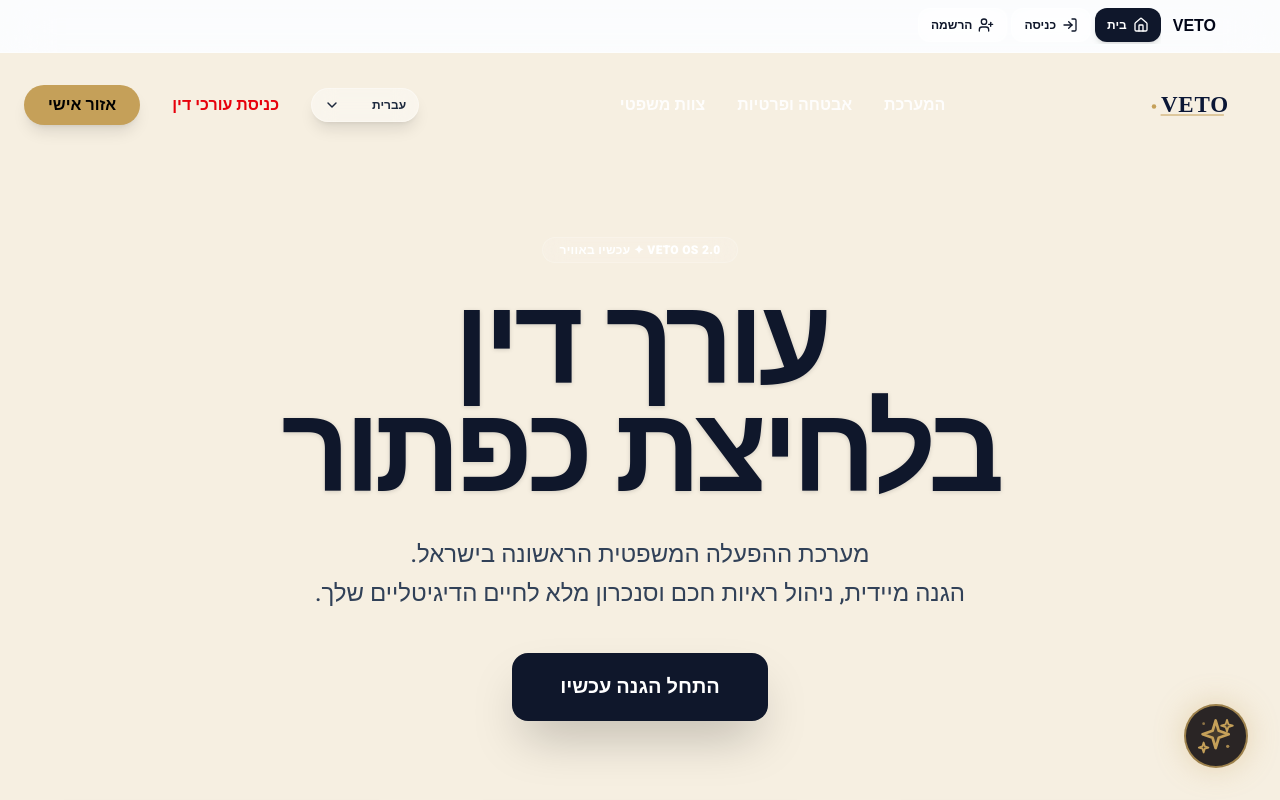
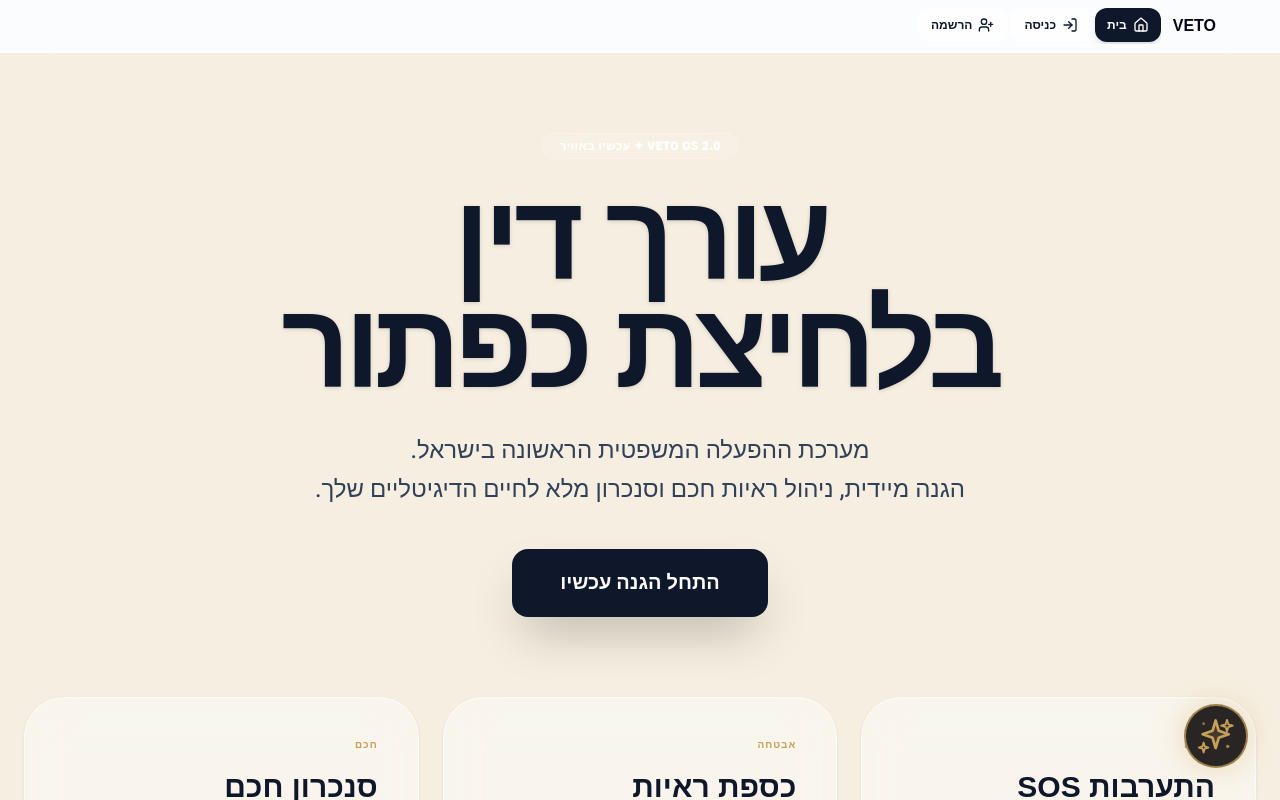
Before and after one commit to sysybu-hash/veto_app, a Next.js app in the folder web-client/: page / in a window 1280 px wide. Shown: the top 800 px of the page. Built offline with nearby package versions, Linux system fonts and the light colour scheme; a web font is replaced by a local one.

Commit message:
fix: simplify home nav and otp button state

```diff
--- a/web-client/src/app/login/page.tsx
+++ b/web-client/src/app/login/page.tsx
@@ -394,6 +394,10 @@ function LoginPageInner() {
     setMessage(null);
   };
 
+  const normalizedPhone = normalizePhoneForVeto(phone);
+  const canRequestOtp = !!normalizedPhone && !busy;
+  const canVerifyOtp = !!normalizedPhone && !!otp.trim() && !busy;
+
   return (
     <>
       <div className="flex min-h-screen w-full items-center justify-center px-4 py-12 md:px-6 md:py-16">
@@ -497,7 +501,7 @@ function LoginPageInner() {
           <div className="flex flex-wrap gap-2">
             <button
               type="button"
-              disabled={busy || !phone.trim()}
+              disabled={!canRequestOtp}
               onClick={() => void handleOtpLogin()}
               className={`px-4 py-2.5 text-sm font-semibold shadow-md ${btnPrimaryDark} disabled:opacity-50`}
             >
@@ -545,7 +549,7 @@ function LoginPageInner() {
             />
             <button
               type="button"
-              disabled={busy || !phone.trim() || !otp.trim()}
+              disabled={!canVerifyOtp}
               onClick={() => void handleVerify()}
               className="mt-1 rounded-xl bg-emerald-700 px-4 py-2.5 text-sm font-semibold text-white shadow-md transition hover:bg-emerald-600 disabled:opacity-50"
             >
--- a/web-client/src/app/page.tsx
+++ b/web-client/src/app/page.tsx
@@ -1,7 +1,6 @@
 "use client";
 
 import Link from "next/link";
-import { LanguageSwitcher } from "@/components/i18n/LanguageSwitcher";
 import { useTranslation } from "@/lib/i18n/LocaleProvider";
 
 export default function Home() {
@@ -37,42 +36,6 @@ export default function Home() {
 
   return (
     <div className="flex min-h-screen flex-col bg-[#f6efe1]">
-      <nav className="container mx-auto flex items-center justify-between px-6 py-8">
-        <img
-          src="/veto-logo.svg"
-          alt="VETO"
-          className="h-9 w-auto select-none"
-          draggable={false}
-        />
-
-        <div className="hidden items-center gap-8 font-bold text-white/90 md:flex">
-          <a href="#" className="transition-all hover:text-[#C5A059]">
-            {t("home.navSystem")}
-          </a>
-          <a href="#" className="transition-all hover:text-[#C5A059]">
-            {t("home.navSecurity")}
-          </a>
-          <a href="#" className="transition-all hover:text-[#C5A059]">
-            {t("home.navTeam")}
-          </a>
-        </div>
-        <div className="flex items-center gap-4">
-          <LanguageSwitcher className="shrink-0" />
-          <Link
-            href="/login"
-            className="rounded-lg px-4 py-2 font-bold text-red-600 transition-all hover:bg-white/10"
-          >
-            {t("home.loginLawyers")}
-          </Link>
-          <Link
-            href="/login"
-            className="rounded-full bg-[#C5A059] px-6 py-2 font-black text-black shadow-lg transition-all hover:scale-105"
-          >
-            {t("home.personalArea")}
-          </Link>
-        </div>
-      </nav>
-
       <main className="container mx-auto flex grow flex-col items-center justify-center px-6 py-20 text-center">
         <div className="mb-6 rounded-full border border-white/20 bg-white/10 px-4 py-1 text-xs font-black tracking-wide text-white backdrop-blur-md">
           {t("home.badge")}
```
